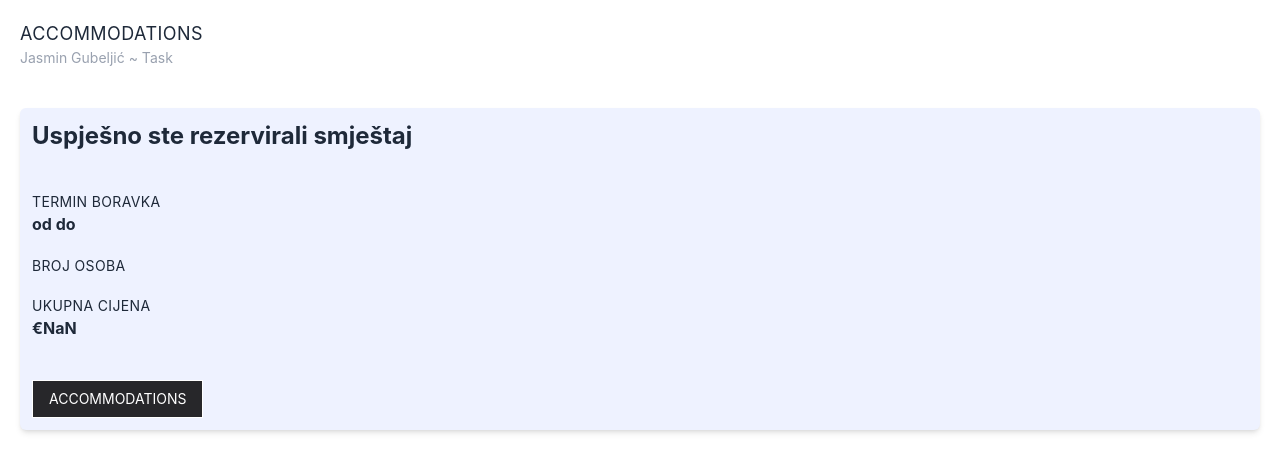
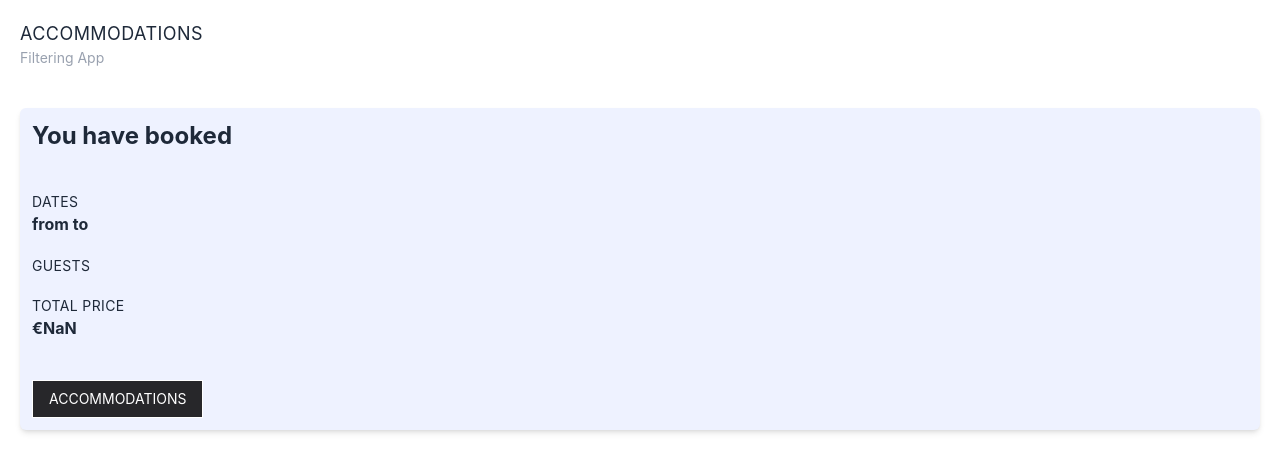
Before and after one commit to jasmingubeljic/accommodation-filtering, a React (Vite) app: page /booking/1 in a window 1280 px wide. Shown: the top 472 px of the page. Built offline with nearby package versions, Linux system fonts and the light colour scheme.

Commit message:
fix: use English only

```diff
--- a/index.html
+++ b/index.html
@@ -1,10 +1,10 @@
-<!doctype html>
+<!DOCTYPE html>
 <html lang="en">
   <head>
     <meta charset="UTF-8" />
     <link rel="icon" type="image/svg+xml" href="/vite.svg" />
     <meta name="viewport" content="width=device-width, initial-scale=1.0" />
-    <title>Jasmin Gubeljić ~ Task</title>
+    <title>Accommodation Filtering</title>
   </head>
   <body>
     <div id="root"></div>
--- a/src/components/Container/Container.jsx
+++ b/src/components/Container/Container.jsx
@@ -2,10 +2,8 @@ import { Outlet } from "react-router-dom";
 export default function Container() {
   return (
     <div className="container mx-auto p-3 md:p-5">
-      <h1 className="text-lg uppercase text-gray-800 tracking-wide">
-        Accommodations
-      </h1>
-      <p className="text-sm text-gray-400">Jasmin Gubeljić ~ Task</p>
+      <h1 className="text-lg uppercase text-gray-800 tracking-wide">Accommodations</h1>
+      <p className="text-sm text-gray-400">Filtering App</p>
       <Outlet />
     </div>
   );
--- a/src/pages/AccommodationPage.jsx
+++ b/src/pages/AccommodationPage.jsx
@@ -1,12 +1,7 @@
 import { useEffect, useState, useCallback } from "react";
 import { useNavigate } from "react-router-dom";
 import { getAccommodations } from "../util/apiCalls";
-import {
-  customModalStyles,
-  renderReadableDate,
-  getDatesInRange,
-  sumArrayNumbers,
-} from "../util/utils";
+import { customModalStyles, renderReadableDate, getDatesInRange, sumArrayNumbers } from "../util/utils";
 import { v4 as uuidv4 } from "uuid";
 import Filters from "../components/Filter/Filter";
 import Modal from "react-modal";
@@ -61,12 +56,8 @@ export default function AccommodationPage() {
         computedTotalPrice = sumArrayNumbers(pricesArray);
       } else {
         // compute min and max
-        minAccommodationPrice = Math.min(
-          ...a.pricelistInEuros.map((item) => item.pricePerNight)
-        );
-        maxAccommodationPrice = Math.max(
-          ...a.pricelistInEuros.map((item) => item.pricePerNight)
-        );
+        minAccommodationPrice = Math.min(...a.pricelistInEuros.map((item) => item.pricePerNight));
+        maxAccommodationPrice = Math.max(...a.pricelistInEuros.map((item) => item.pricePerNight));
       }
 
       // attach prebooking data to accommodation
@@ -91,10 +82,7 @@ export default function AccommodationPage() {
     bookingData["accommodationTitle"] = accommodation.title;
     bookingData["guestCount"] = selGuestCount;
     bookingData["selDates"] = accommodation.selDates;
-    bookingData["selDates"] = [
-      renderReadableDate(selDates[0]),
-      renderReadableDate(selDates[1]),
-    ]; // convert date object to string for JSON below
+    bookingData["selDates"] = [renderReadableDate(selDates[0]), renderReadableDate(selDates[1])]; // convert date object to string for JSON below
     bookingData["totalPrice"] = accommodation.computedTotalPrice;
     bookingData["bookingStatus"] = "submitted";
     console.log("bookingData: ", bookingData);
@@ -121,78 +109,49 @@ export default function AccommodationPage() {
               >
                 <img src={a.image} className="w-100 aspect-9/5 object-cover" />
                 <div className="p-2 flex flex-col gap-1 h-25">
-                  <p className="font-bold uppercase truncate text-gray-800 text-sm md:text-base">
-                    {a.title}
-                  </p>
-                  <p className="truncate text-sm md:text-base">
-                    Capacity: {a.capacity}
-                  </p>
-                  {a.beachDistanceInMeters && (
-                    <p className="truncate text-sm md:text-base">
-                      Beach Distance: {a.beachDistanceInMeters}m
-                    </p>
-                  )}
+                  <p className="font-bold uppercase truncate text-gray-800 text-sm md:text-base">{a.title}</p>
+                  <p className="truncate text-sm md:text-base">Capacity: {a.capacity}</p>
+                  {a.beachDistanceInMeters && <p className="truncate text-sm md:text-base">Beach Distance: {a.beachDistanceInMeters}m</p>}
                 </div>
               </div>
             </div>
           );
         })}
 
-        {accommodations.length > 0 && filteredAccommodations.length == 0 && <p>We couldn’t find anything that fits your criteria. Modify your filters and try again!</p>}
+        {accommodations.length > 0 && filteredAccommodations.length == 0 && (
+          <p>We couldn’t find anything that fits your criteria. Modify your filters and try again!</p>
+        )}
         {accommodations.length == 0 && filteredAccommodations.length == 0 && <p>Loading...</p>}
       </div>
 
-      <Modal
-        isOpen={isModalOn}
-        contentLabel="Example Modal"
-        style={customModalStyles}
-        ariaHideApp={false}
-      >
+      <Modal isOpen={isModalOn} contentLabel="Example Modal" style={customModalStyles} ariaHideApp={false}>
         <img src={accommodation.image} />
         <div className="px-3 pt-1 pb-2">
           <div>
-            <h1 className="text-xl text-gray-700 font-semibold uppercase mx-1">
-              {accommodation.title}
-            </h1>
+            <h1 className="text-xl text-gray-700 font-semibold uppercase mx-1">{accommodation.title}</h1>
             <br></br>
             <Pill title="Capacity" value={accommodation.capacity} />
-            <Pill
-              title="Beach Distance"
-              value={`${accommodation.beachDistanceInMeters}m`}
-            />
-            <Pill
-              title="Air Conditioning"
-              value={accommodation.amenities?.airConditioning}
-            />
-            <Pill
-              title="Parking"
-              value={accommodation.amenities?.parkingSpace}
-            />
+            <Pill title="Beach Distance" value={`${accommodation.beachDistanceInMeters}m`} />
+            <Pill title="Air Conditioning" value={accommodation.amenities?.airConditioning} />
+            <Pill title="Parking" value={accommodation.amenities?.parkingSpace} />
             <Pill title="Pets" value={accommodation.amenities?.pets} />
             <Pill title="Pool" value={accommodation.amenities?.pool} />
             <Pill title="Wifi" value={accommodation.amenities?.wifi} />
             <Pill title="TV" value={accommodation.amenities?.tv} />
 
-            <PriceRange
-              minPrice={accommodation.minAccommodationPrice}
-              maxPrice={accommodation.maxAccommodationPrice}
-              selDates={selDates}
-            />
+            <PriceRange minPrice={accommodation.minAccommodationPrice} maxPrice={accommodation.maxAccommodationPrice} selDates={selDates} />
             <BookingInfo selDates={selDates} accommodation={accommodation} />
 
             <div className="pt-10 flex justify-between gap-2">
-              <button
-                className="px-3 py-1 hover:cursor-pointer uppercase text-sm py-2"
-                onClick={() => setIsModalOn(false)}
-              >
-                {`< Nazad`}
+              <button className="px-3 py-1 hover:cursor-pointer uppercase text-sm py-2" onClick={() => setIsModalOn(false)}>
+                {`< Back`}
               </button>
               <button
                 className="bg-zinc-800 hover:bg-zinc-950 transition-all text-white px-4 py-2 border-1 hover:cursor-pointer uppercase text-sm"
                 onClick={saveBooking}
                 hidden={!selDates[1]}
               >
-                Rezerviraj
+                Book
               </button>
             </div>
           </div>
--- a/src/pages/BookingPage.jsx
+++ b/src/pages/BookingPage.jsx
@@ -18,22 +18,21 @@ export default function BookingPage() {
   return (
     <div className="mt-10 p-3 rounded-md shadow-md bg-indigo-50">
       <h1 className="text-2xl font-bold text-gray-800">
-        Uspješno ste rezervirali smještaj{" "}
-        <span className="uppercase">{booking?.accommodationTitle}</span>
+        You have booked <span className="uppercase">{booking?.accommodationTitle}</span>
       </h1>
       <div className="mt-10 text-md">
         <div className="mt-5 text-gray-800">
-          <p className="uppercase text-sm tracking-wide">Termin boravka</p>
+          <p className="uppercase text-sm tracking-wide">Dates</p>
           <p className="font-bold">
-            od {booking?.selDates[0]} do {booking?.selDates[1]}
+            from {booking?.selDates[0]} to {booking?.selDates[1]}
           </p>
         </div>
         <div className="mt-5 text-gray-800">
-          <p className="uppercase text-sm tracking-wide">Broj osoba</p>
+          <p className="uppercase text-sm tracking-wide">Guests</p>
           <p className="font-bold">{booking?.guestCount}</p>
         </div>
         <div className="mt-5 text-gray-800">
-          <p className="uppercase text-sm tracking-wide">Ukupna cijena</p>
+          <p className="uppercase text-sm tracking-wide">Total Price</p>
           <p className="font-bold">{formatPrice(booking?.totalPrice)}</p>
         </div>
       </div>
```
